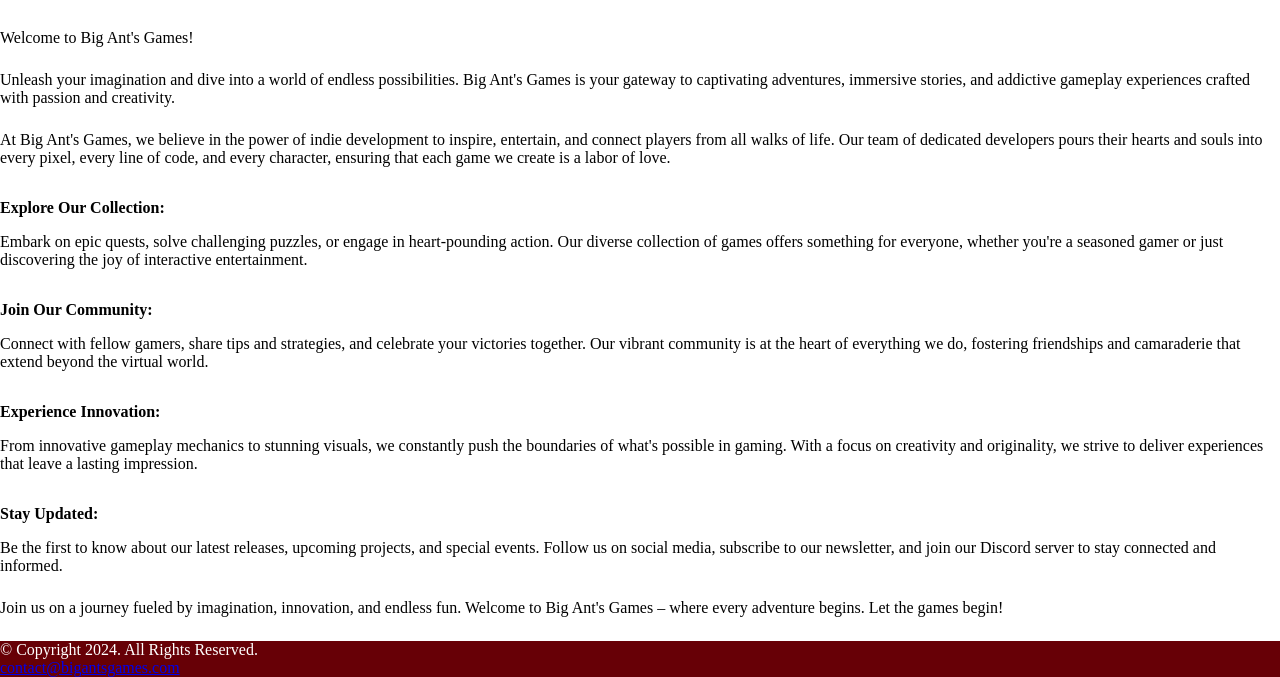
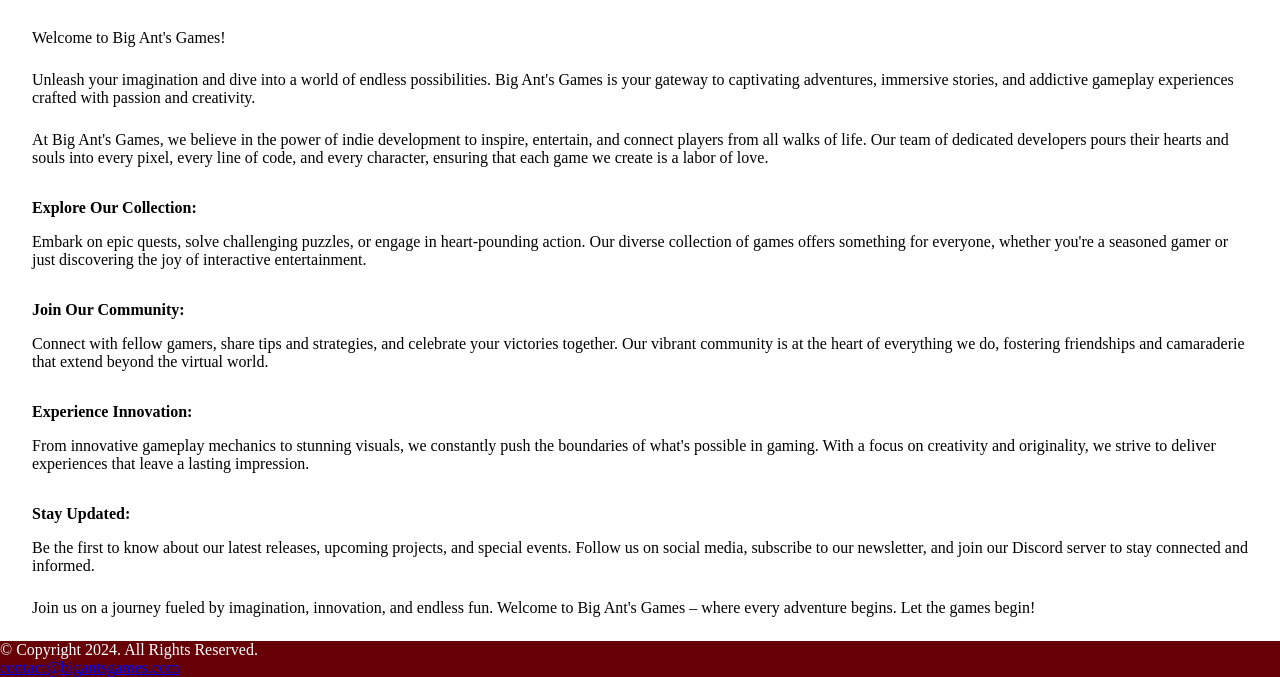
Before and after one commit to 144Sp24/portfolio-project-s543941, a plain HTML site: page index.html in a window 1280 px wide. Shown: the part 230-907 px from the top of the page. Drawn offline with Linux system fonts and the light colour scheme.

Commit message:
Adjustments to spacing on main

```diff
--- a/css/styles.css
+++ b/css/styles.css
@@ -67,7 +67,7 @@ nav li a {
 main {
     background-color: #fff;
     clear: left;
-    padding: 2em 0 0 0;
+    padding: 2em 2em 0 2em;
 }
 
 main p {
```
